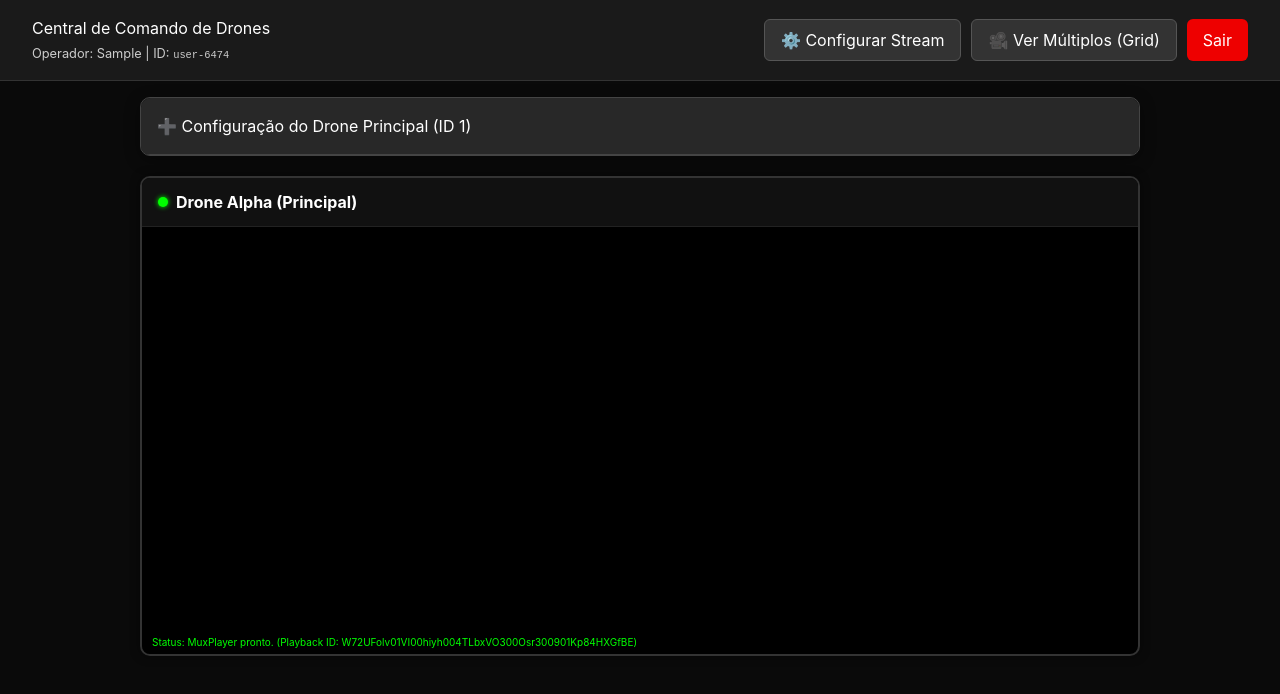
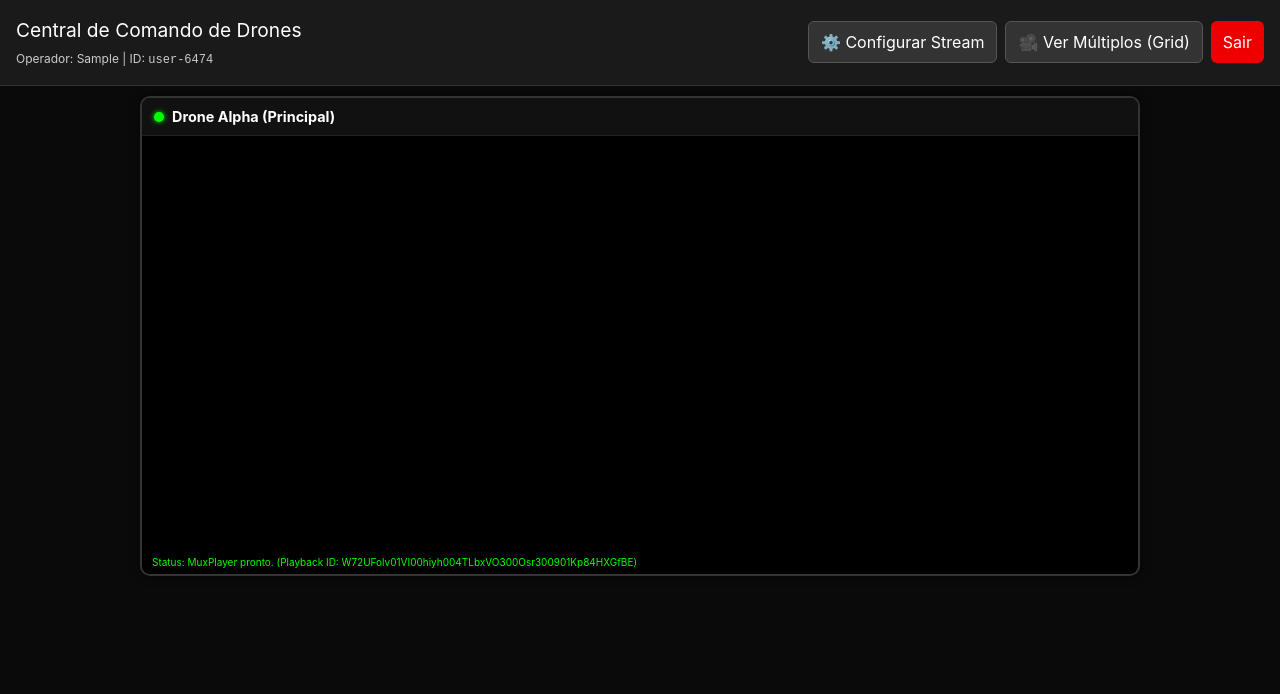
Before and after one commit to neo-vision1/stream_live, a Next.js app: page / in a window 1280 px wide. Both pictures are taken after typing "Sample" into the empty fields and a click on the button "Entrar no Sistema". Shown: the top 694 px of the page. Built offline with nearby package versions, Linux system fonts and the light colour scheme.

Commit message:
Update_v3 page.tsx

```diff
--- a/app/page.tsx
+++ b/app/page.tsx
@@ -252,7 +252,7 @@ export default function DroneDashboard() {
                             <p>Estamos a usar o Mux Player Web Component, que oferece uma reprodução HLS robusta. O problema 404 será resolvido assim que o Playback ID corresponder a um stream ativo no Mux.</p>
                         </div>
 
-                        <div style={{ display: 'flex', justifyContent: 'flex-end', gap: '10px', marginTop: '10px' }}>
+                        <div style={styles.buttonGroup}>
                             <button type="button" onClick={() => setIsConfigOpen(false)} style={styles.buttonSecondary}>
                                 Cancelar
                             </button>
@@ -304,12 +304,12 @@ export default function DroneDashboard() {
             {/* Cabeçalho */}
             <header style={styles.header}>
                 <div>
-                    <h2 style={{ margin: 0 }}>Central de Comando de Drones</h2>
-                    <small style={{ color: '#ccc' }}>
+                    <h2 style={{ margin: 0, fontSize: '1.2rem' }}>Central de Comando de Drones</h2>
+                    <small style={{ color: '#ccc', fontSize: '0.75rem' }}>
                         Operador: {user.name} | ID: <span style={{ fontFamily: 'monospace' }}>{user.id}</span>
                     </small>
                 </div>
-                <div style={{ display: 'flex', gap: '10px' }}>
+                <div style={styles.headerControls}>
                     <button onClick={() => setIsConfigOpen(!isConfigOpen)} style={styles.buttonSecondary}>
                         ⚙️ {isConfigOpen ? 'Fechar Config' : 'Configurar Stream'}
                     </button>
@@ -323,7 +323,7 @@ export default function DroneDashboard() {
             </header>
 
             {/* Formulário de Configuração (Abre/Fecha) */}
-            <ConfigForm />
+            {isConfigOpen && <ConfigForm />}
 
 
             {/* Área de Vídeo */}
@@ -362,16 +362,16 @@ const styles: { [key: string]: React.CSSProperties } = {
         backgroundColor: '#111',
         color: '#fff',
         fontFamily: 'Inter, sans-serif',
-        padding: '20px',
+        padding: '10px', // Reduzido para celular
     },
     loginBox: {
-        padding: '2rem',
+        padding: '1.5rem', // Reduzido para celular
         backgroundColor: '#222',
         borderRadius: '12px',
         border: '1px solid #333',
         textAlign: 'center' as const,
-        width: '100%',
-        maxWidth: '400px',
+        width: '90%', // Usa 90% da largura da tela
+        maxWidth: '400px', // Limite máximo para desktop
         boxShadow: '0 4px 20px rgba(0, 0, 0, 0.6)',
     },
     form: { display: 'flex', flexDirection: 'column', gap: '1rem' },
@@ -392,6 +392,7 @@ const styles: { [key: string]: React.CSSProperties } = {
         backgroundColor: '#333',
         color: '#fff',
         fontSize: '0.9rem',
+        minWidth: '100px', // Garante que não colapse
     },
     buttonPrimary: {
         padding: '12px',
@@ -404,24 +405,27 @@ const styles: { [key: string]: React.CSSProperties } = {
         transition: 'background-color 0.2s, transform 0.1s',
         marginTop: '0.5rem',
         boxShadow: '0 4px 6px rgba(0, 112, 243, 0.3)',
+        minHeight: '44px', // Touch target size
     },
     buttonSecondary: {
-        padding: '8px 16px',
+        padding: '8px 12px', // Ajustado
         backgroundColor: '#333',
         color: 'white',
         border: '1px solid #555',
         borderRadius: '6px',
         cursor: 'pointer',
         transition: 'background-color 0.2s, border-color 0.2s',
+        minHeight: '40px', // Touch target size
     },
     buttonDanger: {
-        padding: '8px 16px',
+        padding: '8px 12px', // Ajustado
         backgroundColor: '#e00',
         color: 'white',
         border: 'none',
         borderRadius: '6px',
         cursor: 'pointer',
         transition: 'background-color 0.2s',
+        minHeight: '40px', // Touch target size
     },
     copyButton: {
         padding: '10px 15px',
@@ -431,9 +435,10 @@ const styles: { [key: string]: React.CSSProperties } = {
         borderRadius: '0 6px 6px 0',
         cursor: 'pointer',
         fontWeight: 'bold',
-        fontSize: '0.9rem',
+        fontSize: '0.8rem', // Reduzido ligeiramente
         transition: 'background-color 0.2s',
         whiteSpace: 'nowrap' as const,
+        minHeight: '40px', // Touch target size
     },
     dashboardContainer: {
         minHeight: '100vh',
@@ -444,16 +449,25 @@ const styles: { [key: string]: React.CSSProperties } = {
         flexDirection: 'column',
     },
     header: {
-        padding: '1rem 2rem',
+        padding: '1rem', // Reduzido para mobile
         backgroundColor: '#1a1a1a',
         borderBottom: '1px solid #333',
         display: 'flex',
+        flexDirection: 'row',
         justifyContent: 'space-between',
         alignItems: 'center',
+        flexWrap: 'wrap' as const, // Permite quebrar linha em ecrãs pequenos
+        gap: '10px', // Espaçamento entre os elementos
+    },
+    headerControls: {
+        display: 'flex',
+        gap: '8px',
+        flexWrap: 'wrap' as const,
+        justifyContent: 'flex-end',
     },
     mainContent: {
         flex: 1,
-        padding: '20px',
+        padding: '10px', // Reduzido para mobile
         display: 'flex',
         justifyContent: 'center',
     },
@@ -464,8 +478,9 @@ const styles: { [key: string]: React.CSSProperties } = {
     },
     gridContainer: {
         display: 'grid',
-        gridTemplateColumns: 'repeat(auto-fit, minmax(300px, 1fr))',
-        gap: '1.5rem',
+        // O minmax foi ajustado para permitir mais flexibilidade em ecrãs menores
+        gridTemplateColumns: 'repeat(auto-fit, minmax(250px, 1fr))',
+        gap: '10px', // Reduzido para mobile
         width: '100%',
     },
     videoCard: {
@@ -476,16 +491,16 @@ const styles: { [key: string]: React.CSSProperties } = {
         display: 'flex',
         flexDirection: 'column',
         height: '100%',
-        minHeight: '300px',
+        minHeight: '200px', // Min altura menor para mobile
         boxShadow: '0 0 10px rgba(0, 0, 0, 0.5)',
     },
     videoHeader: {
-        padding: '0.75rem 1rem',
+        padding: '0.5rem 0.75rem', // Reduzido
         backgroundColor: '#111',
         borderBottom: '1px solid #222',
         display: 'flex',
         alignItems: 'center',
-        fontSize: '1rem',
+        fontSize: '0.9rem', // Reduzido
         fontWeight: 'bold',
     },
     statusDotActive: {
@@ -520,7 +535,7 @@ const styles: { [key: string]: React.CSSProperties } = {
         borderRadius: '0 6px 0 0',
     },
     configContainer: {
-        width: '100%',
+        width: '90%', // Usa 90% para mobile
         maxWidth: '1000px',
         margin: '1rem auto 0',
         backgroundColor: '#1c1c1c',
@@ -530,7 +545,7 @@ const styles: { [key: string]: React.CSSProperties } = {
         boxShadow: '0 4px 15px rgba(0, 0, 0, 0.4)',
     },
     configHeader: {
-        padding: '1rem',
+        padding: '0.8rem', // Reduzido
         backgroundColor: '#282828',
         cursor: 'pointer',
         borderBottom: '1px solid #444',
@@ -540,7 +555,7 @@ const styles: { [key: string]: React.CSSProperties } = {
         borderRadius: '10px 10px 0 0',
     },
     configForm: {
-        padding: '1.5rem',
+        padding: '1rem', // Reduzido
         display: 'flex',
         flexDirection: 'column',
         gap: '10px',
@@ -552,7 +567,7 @@ const styles: { [key: string]: React.CSSProperties } = {
         fontSize: '0.9rem',
     },
     helpText: {
-        fontSize: '0.75rem',
+        fontSize: '0.7rem', // Reduzido
         color: '#aaa',
         marginBottom: '10px',
     },
@@ -573,20 +588,27 @@ const styles: { [key: string]: React.CSSProperties } = {
         borderRight: 'none',
         display: 'flex',
         alignItems: 'center',
-        fontSize: '0.9rem',
+        fontSize: '0.8rem', // Reduzido
     },
     rtmpInstructions: {
-        padding: '15px',
+        padding: '10px', // Reduzido
         backgroundColor: '#002244',
         border: '1px solid #0070f3',
         borderRadius: '6px',
-        marginBottom: '20px',
+        marginBottom: '10px', // Reduzido
     },
     securityWarning: {
-        padding: '15px',
+        padding: '10px', // Reduzido
         backgroundColor: '#330000',
         border: '1px solid #ff4444',
         borderRadius: '6px',
-        marginTop: '20px',
+        marginTop: '10px', // Reduzido
     },
+    buttonGroup: {
+        display: 'flex',
+        justifyContent: 'flex-end',
+        gap: '8px', // Reduzido
+        marginTop: '10px',
+        flexWrap: 'wrap' as const, // Para garantir que os botões se quebrem em telas pequenas
+    }
 };
```
